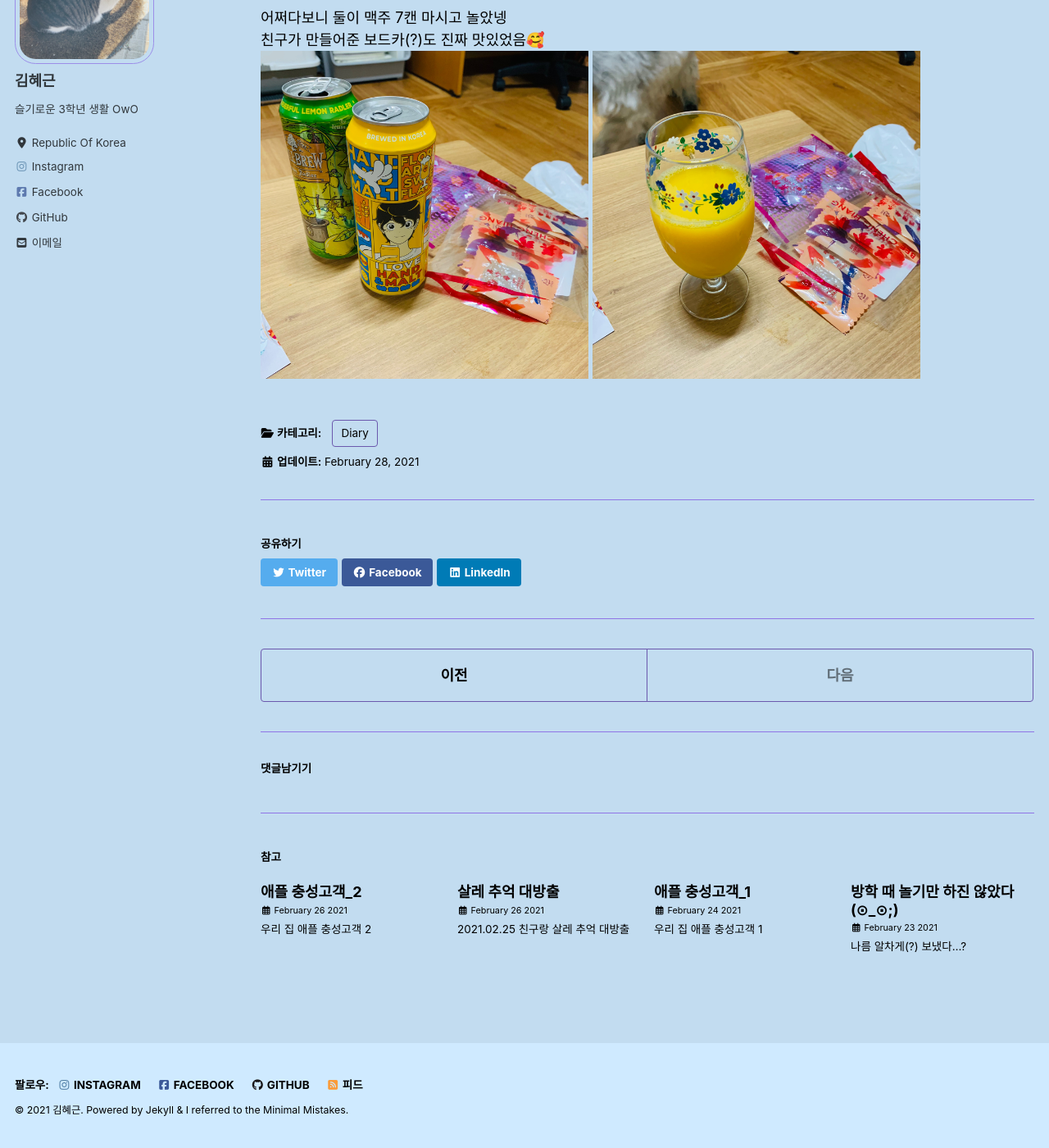
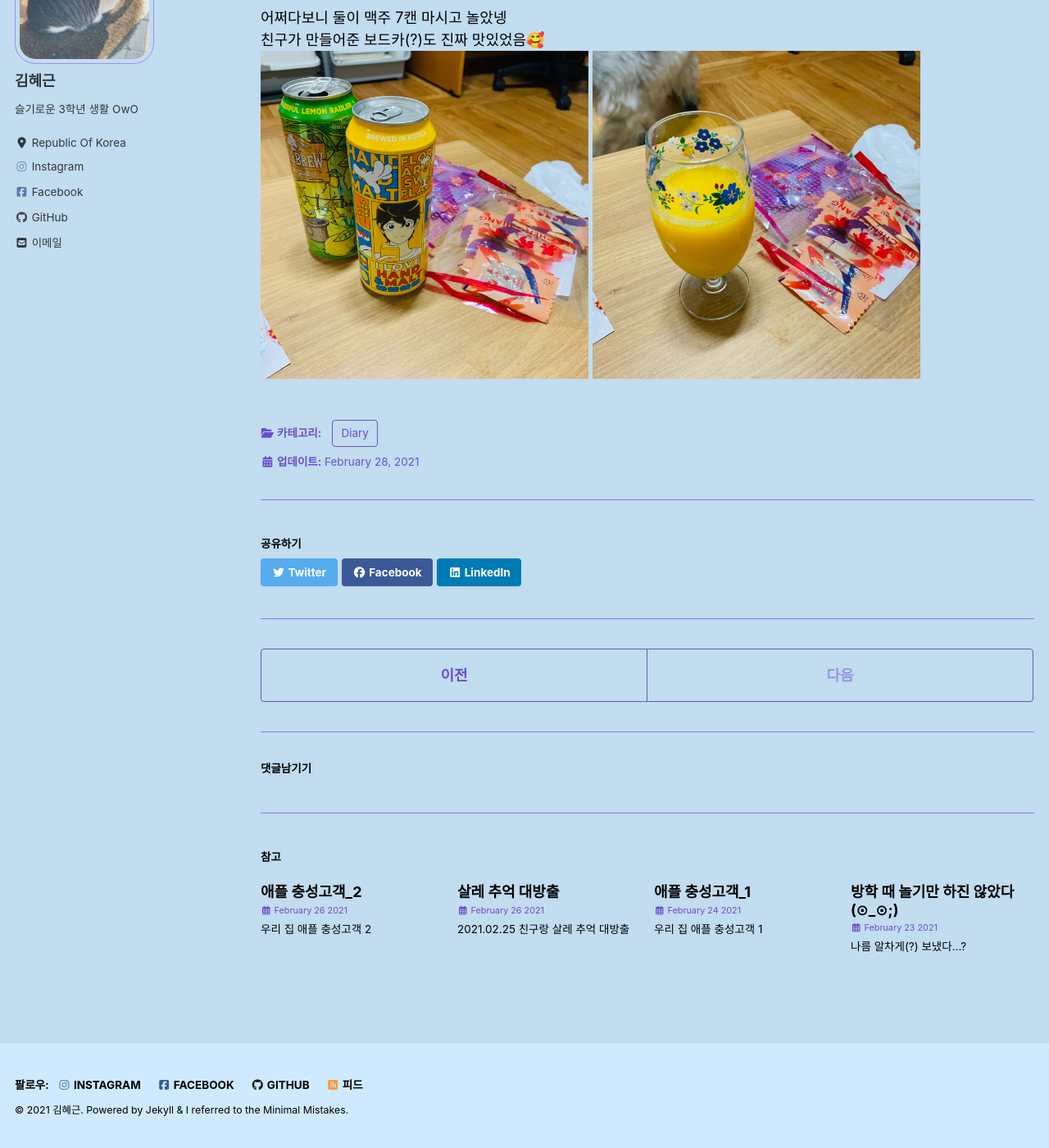
Before and after one commit to hyegeun/hyegeun.github.io, a Jekyll site: the page built from _posts/Diary/2021-02-28-post7.md, in a window 1280 px wide and 1400 px high, scrolled down 1305 px. Shown: the whole window at 82% size. Built offline with Jekyll 4.4.1, drawn with Linux system fonts in a browser that asks for light colours; cached includes are drawn as plain includes; nearby versions of some CDN libraries; a script that is not in the unit is left out; comment, search, counter and statistics services are not loaded.

Commit message:
Update _mint.scss

```diff
--- a/_sass/minimal-mistakes/skins/_mint.scss
+++ b/_sass/minimal-mistakes/skins/_mint.scss
@@ -5,7 +5,7 @@
 /* Colors */
 $background-color: #c2dcf0 !default;
 $text-color: #000000 !default;
-$muted-text-color: #000000 !default;
+$muted-text-color: #6b4fc9 !default;
 $primary-color: #11999e !default;
 $border-color: #8f75e6 !default;
 /* $border-color: mix(#fff, #40514e, 75%) !default;  */
```
